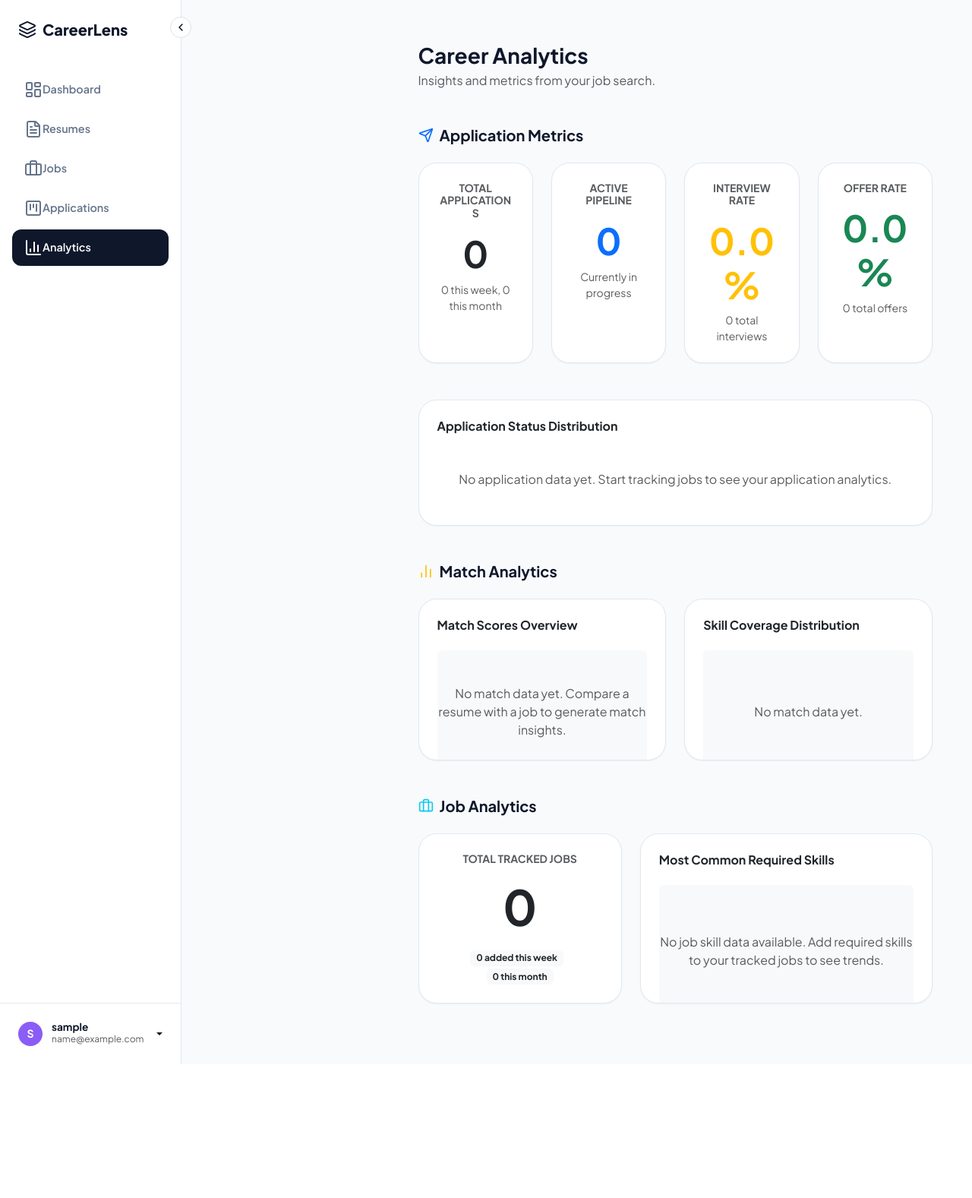
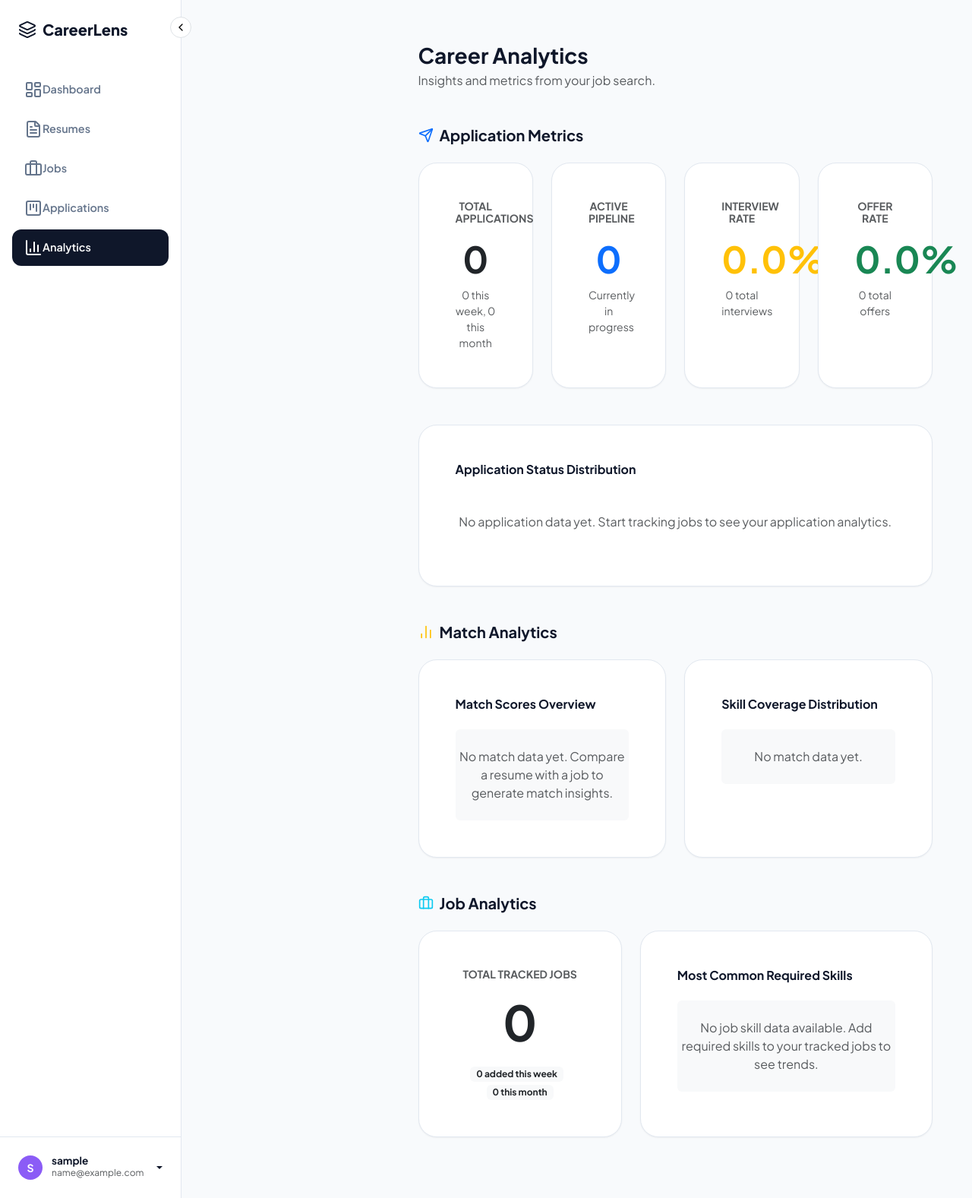
Before and after one commit to jainamja/CareerLens, a Django app: page /analytics/ in a window 1280 px wide. Shown: the whole page at 76% size. Before the commit the page ends 1401 px from the top, so only its background shows below. Run offline with Django 5.2, Linux system fonts and the light colour scheme; the visitor is signed in with stand-in values (Sample User, id 1); data that the repository does not hold is empty; some libraries are stand-ins or nearby versions.

Commit message:
UI/UX: Apply bento-card design system globally across all feature templates

```diff
--- a/templates/applications/detail.html
+++ b/templates/applications/detail.html
@@ -24,7 +24,7 @@
 
     <div class="row g-4">
         <div class="col-lg-8">
-            <div class="card shadow-sm border-0 mb-4" style="border-radius: 12px;">
+            <div class="bento-card mb-4">
                 <div class="card-body p-4 p-md-5">
                     <div class="d-flex flex-column flex-md-row justify-content-between align-items-md-center gap-3 mb-4 pb-4 border-bottom">
                         <div>
@@ -56,7 +56,7 @@
                 </div>
             </div>
 
-            <div class="card shadow-sm border-0" style="border-radius: 12px;">
+            <div class="bento-card">
                 <div class="card-body p-4 d-flex justify-content-between align-items-center">
                     <div>
                         <h6 class="fw-bold mb-1">Job Details</h6>
@@ -71,7 +71,7 @@
         </div>
 
         <div class="col-lg-4">
-            <div class="card shadow-sm border-0 bg-light" style="border-radius: 12px;">
+            <div class="bento-card bg-light">
                 <div class="card-body p-4">
                     <h6 class="fw-bold text-uppercase text-muted small mb-4">Application Info</h6>
 
--- a/templates/applications/form.html
+++ b/templates/applications/form.html
@@ -13,7 +13,7 @@
                 <h1 class="h3 fw-bold mb-0">{{ title }}</h1>
             </div>
 
-            <div class="card shadow-sm border-0" style="border-radius: 12px;">
+            <div class="bento-card">
                 <div class="card-body p-4 p-md-5">
                     <form method="post" novalidate>
                         {% csrf_token %}
--- a/templates/applications/list.html
+++ b/templates/applications/list.html
@@ -28,7 +28,7 @@
     </div>
 
     <!-- Filters -->
-    <div class="card shadow-sm border-0 mb-4 bg-light" style="border-radius: 12px;">
+    <div class="bento-card mb-4 bg-light">
         <div class="card-body p-3">
             <form method="get" class="row g-2 align-items-center">
                 <div class="col-md-5">
@@ -63,7 +63,7 @@
     </div>
 
     {% if applications %}
-        <div class="card shadow-sm border-0" style="border-radius: 12px; overflow: hidden;">
+        <div class="bento-card" style="border-radius: 12px; overflow: hidden;">
             <div class="table-responsive">
                 <table class="table table-hover align-middle mb-0">
                     <thead class="table-light">
--- a/templates/dashboard/analytics.html
+++ b/templates/dashboard/analytics.html
@@ -19,7 +19,7 @@
 
     <div class="row g-4 mb-5">
         <div class="col-md-3">
-            <div class="card shadow-sm border-0 h-100" style="border-radius: 12px;">
+            <div class="bento-card h-100">
                 <div class="card-body p-4 text-center">
                     <h6 class="text-muted fw-bold text-uppercase small mb-3">Total Applications</h6>
                     <h2 class="display-5 fw-bold text-dark mb-0">{{ total_apps }}</h2>
@@ -28,7 +28,7 @@
             </div>
         </div>
         <div class="col-md-3">
-            <div class="card shadow-sm border-0 h-100" style="border-radius: 12px;">
+            <div class="bento-card h-100">
                 <div class="card-body p-4 text-center">
                     <h6 class="text-muted fw-bold text-uppercase small mb-3">Active Pipeline</h6>
                     <h2 class="display-5 fw-bold text-primary mb-0">{{ active_apps }}</h2>
@@ -37,7 +37,7 @@
             </div>
         </div>
         <div class="col-md-3">
-            <div class="card shadow-sm border-0 h-100" style="border-radius: 12px;">
+            <div class="bento-card h-100">
                 <div class="card-body p-4 text-center">
                     <h6 class="text-muted fw-bold text-uppercase small mb-3">Interview Rate</h6>
                     <h2 class="display-5 fw-bold text-warning mb-0">{{ interview_rate|floatformat:"1" }}%</h2>
@@ -46,7 +46,7 @@
             </div>
         </div>
         <div class="col-md-3">
-            <div class="card shadow-sm border-0 h-100" style="border-radius: 12px;">
+            <div class="bento-card h-100">
                 <div class="card-body p-4 text-center">
                     <h6 class="text-muted fw-bold text-uppercase small mb-3">Offer Rate</h6>
                     <h2 class="display-5 fw-bold text-success mb-0">{{ offer_rate|floatformat:"1" }}%</h2>
@@ -57,7 +57,7 @@
     </div>
 
     <!-- Application Status Distribution -->
-    <div class="card shadow-sm border-0 mb-5" style="border-radius: 12px;">
+    <div class="bento-card mb-5">
         <div class="card-body p-4">
             <h6 class="fw-bold mb-4">Application Status Distribution</h6>
             {% if has_apps %}
@@ -89,7 +89,7 @@
 
     <div class="row g-4 mb-5">
         <div class="col-md-6">
-            <div class="card shadow-sm border-0 h-100" style="border-radius: 12px;">
+            <div class="bento-card h-100">
                 <div class="card-body p-4">
                     <h6 class="fw-bold mb-4">Match Scores Overview</h6>
                     {% if has_matches %}
@@ -129,7 +129,7 @@
         </div>
 
         <div class="col-md-6">
-            <div class="card shadow-sm border-0 h-100" style="border-radius: 12px;">
+            <div class="bento-card h-100">
                 <div class="card-body p-4">
                     <h6 class="fw-bold mb-4">Skill Coverage Distribution</h6>
                     {% if has_matches %}
@@ -161,7 +161,7 @@
 
     <div class="row g-4 mb-4">
         <div class="col-md-5">
-            <div class="card shadow-sm border-0 h-100" style="border-radius: 12px;">
+            <div class="bento-card h-100">
                 <div class="card-body p-4 text-center d-flex flex-column justify-content-center">
                     <h6 class="text-muted fw-bold text-uppercase small mb-3">Total Tracked Jobs</h6>
                     <h2 class="display-3 fw-bold text-dark mb-0">{{ total_jobs }}</h2>
@@ -174,7 +174,7 @@
         </div>
 
         <div class="col-md-7">
-            <div class="card shadow-sm border-0 h-100" style="border-radius: 12px;">
+            <div class="bento-card h-100">
                 <div class="card-body p-4">
                     <h6 class="fw-bold mb-4">Most Common Required Skills</h6>
                     {% if common_job_skills %}
--- a/templates/jobs/create_edit.html
+++ b/templates/jobs/create_edit.html
@@ -13,7 +13,7 @@
                 <h1 class="h3 fw-bold mb-0">{{ title }}</h1>
             </div>
 
-            <div class="card shadow-sm border-0" style="border-radius: 12px;">
+            <div class="bento-card">
                 <div class="card-body p-4">
                     <form method="post" novalidate>
                         {% csrf_token %}
--- a/templates/jobs/delete.html
+++ b/templates/jobs/delete.html
@@ -6,7 +6,7 @@
 <div class="container py-5">
     <div class="row justify-content-center">
         <div class="col-md-6 col-lg-5">
-            <div class="card shadow-sm border-0" style="border-radius: 12px;">
+            <div class="bento-card">
                 <div class="card-body p-4 p-md-5 text-center">
                     <div class="text-danger mb-4 mx-auto bg-danger bg-opacity-10 rounded-circle d-flex align-items-center justify-content-center" style="width: 80px; height: 80px;">
                         <i data-lucide="alert-triangle" style="width: 40px; height: 40px;"></i>
--- a/templates/jobs/detail.html
+++ b/templates/jobs/detail.html
@@ -42,7 +42,7 @@
                 </div>
             </div>
 
-            <div class="card shadow-sm border-0 mb-4" style="border-radius: 12px;">
+            <div class="bento-card mb-4">
                 <div class="card-body p-4 p-md-5">
                     <div class="mb-4">
                         <h2 class="fw-bold text-dark mb-1">{{ job.title }}</h2>
@@ -89,7 +89,7 @@
                 </div>
             </div>
 
-            <div class="card shadow-sm border-0" style="border-radius: 12px;">
+            <div class="bento-card">
                 <div class="card-body p-4 p-md-5">
                     <h4 class="fw-bold mb-4 d-flex align-items-center gap-2">
                         <i data-lucide="award" class="text-primary" style="width: 24px; height: 24px;"></i>
--- a/templates/jobs/list.html
+++ b/templates/jobs/list.html
@@ -18,7 +18,7 @@
     </div>
 
     <!-- Filters and Search -->
-    <div class="card shadow-sm border-0 mb-4" style="border-radius: 12px;">
+    <div class="bento-card mb-4">
         <div class="card-body bg-light rounded" style="border-radius: 12px;">
             <form method="get" action="{% url 'jobs:list' %}" class="row g-3 align-items-end">
                 <div class="col-md-4">
@@ -132,7 +132,7 @@
 
     {% else %}
         <!-- Empty State -->
-        <div class="card shadow-sm border-0 bg-white text-center py-5" style="border-radius: 12px;">
+        <div class="bento-card bg-white text-center py-5">
             <div class="card-body">
                 <div class="text-muted mb-3">
                     <i data-lucide="briefcase" style="width: 64px; height: 64px; opacity: 0.5;"></i>
--- a/templates/matching/select.html
+++ b/templates/matching/select.html
@@ -13,7 +13,7 @@
                 <h1 class="h4 fw-bold mb-0">Select Resume</h1>
             </div>
 
-            <div class="card shadow-sm border-0" style="border-radius: 12px;">
+            <div class="bento-card">
                 <div class="card-body p-4 p-md-5">
                     <div class="mb-4">
                         <p class="text-muted">Analyze match against job:</p>
--- a/templates/resumes/detail.html
+++ b/templates/resumes/detail.html
@@ -14,7 +14,7 @@
     <div class="row g-4">
         <div class="col-12 col-lg-4">
             <!-- Sidebar Info -->
-            <div class="card shadow-sm border-0 bg-white mb-4" style="border-radius: 12px;">
+            <div class="bento-card bg-white mb-4">
                 <div class="card-body p-4">
                     <h5 class="fw-bold mb-3 fs-6">Resume Details</h5>
 
@@ -75,7 +75,7 @@
             {% endif %}
 
             {% if resume.is_processed and not resume.processing_error %}
-            <div class="card shadow-sm border-0 bg-white mb-4" style="border-radius: 12px;">
+            <div class="bento-card bg-white mb-4">
                 <div class="card-header bg-transparent border-bottom-0 p-4 pb-0">
                     <h5 class="fw-bold fs-6 mb-0">Detected Skills</h5>
                 </div>
@@ -106,7 +106,7 @@
             </div>
             {% endif %}
 
-            <div class="card shadow-sm border-0 bg-white mb-4" style="border-radius: 12px;">
+            <div class="bento-card bg-white mb-4">
                 <div class="card-header bg-transparent border-bottom-0 p-4 pb-0">
                     <h5 class="fw-bold fs-6 mb-0">Extracted Resume Text</h5>
                 </div>
--- a/templates/resumes/list.html
+++ b/templates/resumes/list.html
@@ -78,7 +78,7 @@
         </div>
     {% else %}
         <!-- Empty State -->
-        <div class="card shadow-sm border-0 bg-white text-center py-5" style="border-radius: 12px;">
+        <div class="bento-card bg-white text-center py-5">
             <div class="card-body">
                 <div class="text-muted mb-3">
                     <i data-lucide="file-x-2" style="width: 64px; height: 64px; opacity: 0.5;"></i>
```
Also changed, not shown: templates/matching/result.html (+6 -6 lines).
